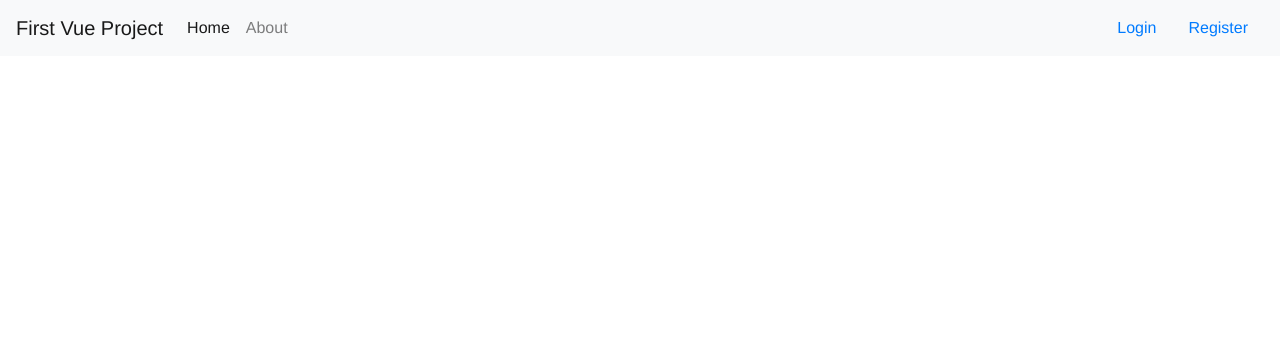
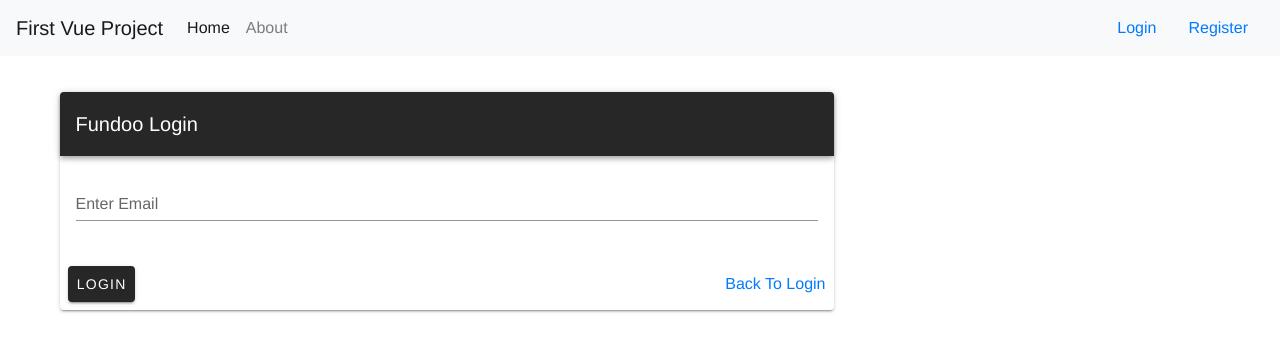
Before and after one commit to akshaybarve06/FundooNotes-Frontend, a Vue app: page /forgetpassword in a window 1280 px wide. Shown: the top 352 px of the page. Built offline with nearby package versions, Linux system fonts and the light colour scheme.

Commit message:
Added Component For Forget Password

```diff
--- a/src/components/ForgetPassword.vue
+++ b/src/components/ForgetPassword.vue
@@ -0,0 +1,70 @@
+<!--
+* @Description :
+*
+* @file: ForgetPassword.vue
+* @overview: ForgetPassword.vue is page for reset password of user
+* @author: Akshay Dhananjay Barve
+* @version: 20.04
+* @since: 31/05/2020- Wednesday
+*
+-->
+<template>
+  <v-container fill-height>
+    <v-layout align-center justify-center>
+      <v-flex xs12 sm4 md8>
+        <v-form>
+          <v-card class="elevation-12">
+            <v-toolbar dark color="blue">
+              <v-toolbar-title>Fundoo Login</v-toolbar-title>
+            </v-toolbar>
+            <v-card-text>
+              <v-text-field
+                type="email"
+                v-model="input.email"
+                name="email"
+                label="Enter Email"
+                :rules="['Required']"
+                autocomplete="off"
+              ></v-text-field>
+            </v-card-text>
+            <v-card-actions>
+              <v-btn round color="primary" dark v-on:click="forgetPassword()">Login</v-btn>
+              <v-spacer></v-spacer>
+              <a href="/login">Back To Login</a>
+            </v-card-actions>
+          </v-card>
+        </v-form>
+      </v-flex>
+    </v-layout>
+  </v-container>
+</template>
+<script>
+import user from "../services/user.service";
+export default {
+  name: "Login",
+  props: {
+    msg: String
+  },
+  data() {
+    return {
+      input: {
+        email: ""
+      },
+      response: ""
+    };
+  },
+  methods: {
+    async forgetPassword() {
+      try {
+        const userDetails = {
+          email: this.input.email
+        };
+        const response = await user.resetPassword(userDetails);
+        this.msg = response.msg;
+      } catch (error) {
+        console.log(error);
+      }
+    }
+  }
+};
+</script>
--- a/src/services/user.service.js
+++ b/src/services/user.service.js
@@ -13,7 +13,9 @@ export default {
           .post(url + 'userSignUp/', credentials)
           .then(response => response.data);
     },
-    getSecretContent() {
-        return axios.get(url + 'secret-route/').then(response => response.data);
-      }
+    resetPassword(credentials){
+      return axios
+          .post(url + 'reset', credentials)
+          .then(response => response.data);
+    }
 }
```
